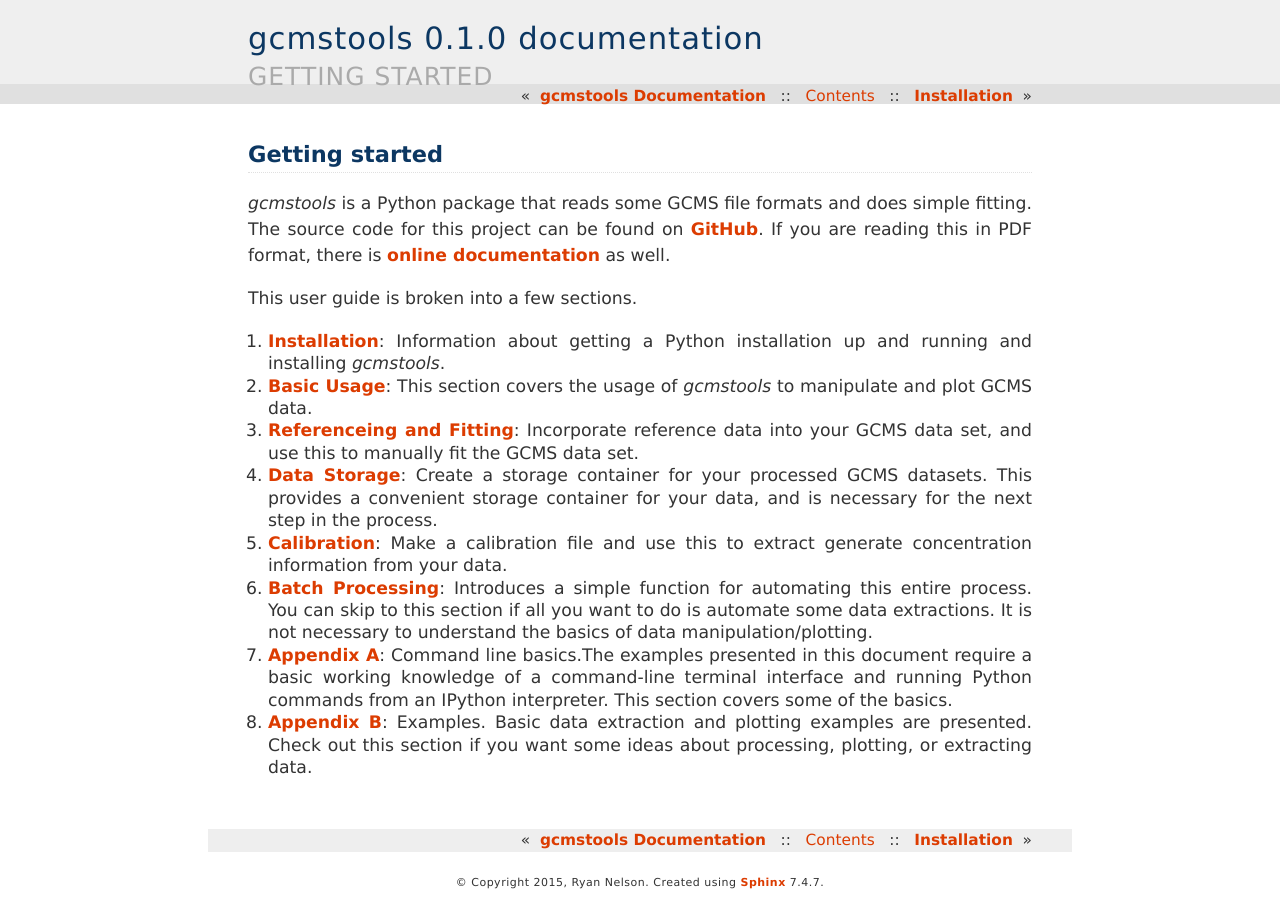
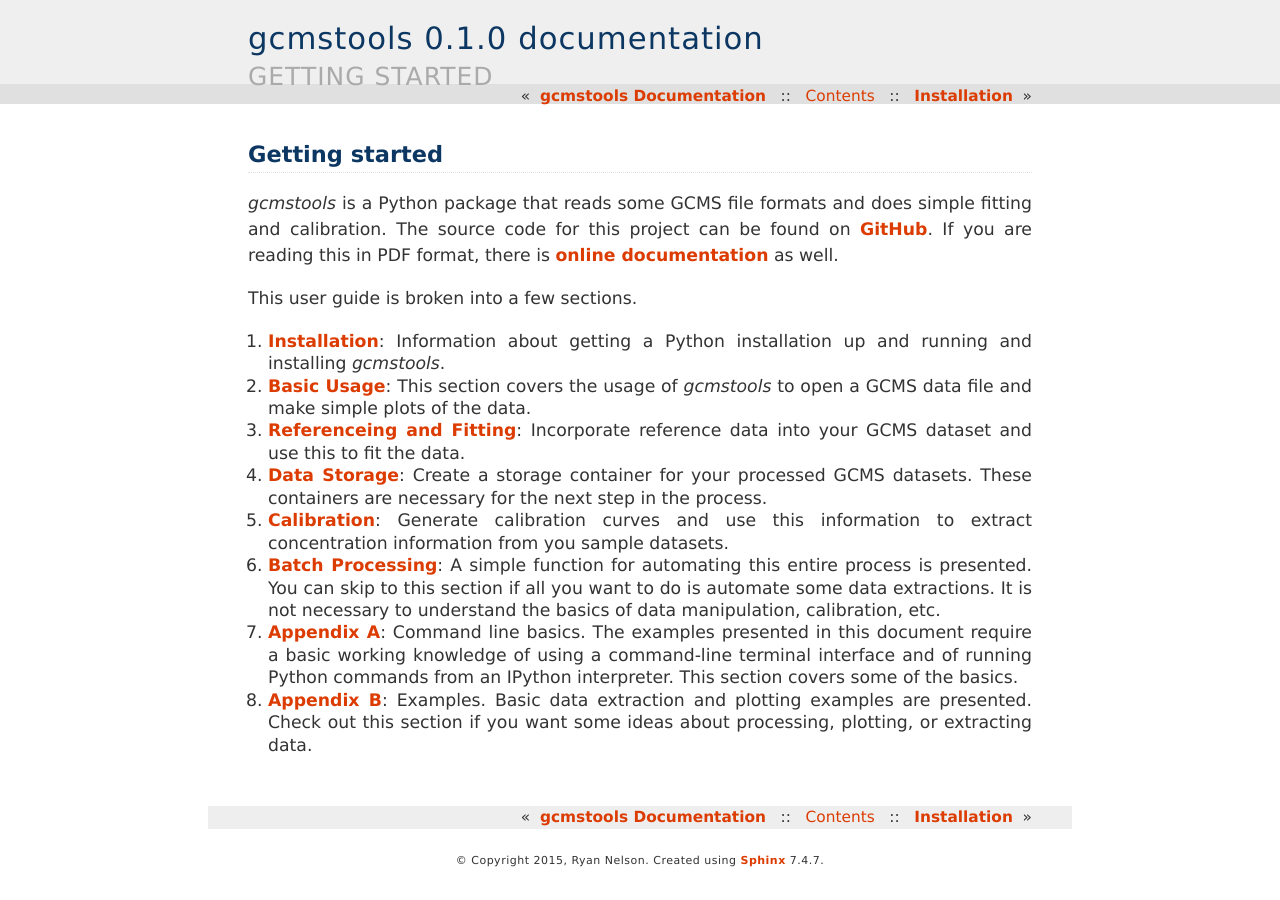
Before and after one commit to rnelsonchem/gcmstools, a Sphinx documentation site: the page built from docs/start.rst, in a window 1280 px wide. Built offline with Sphinx 7.4.7, drawn with Linux system fonts in a browser that asks for light colours.

Commit message:
Modify start and install docs

```diff
--- a/docs/start.rst
+++ b/docs/start.rst
@@ -2,8 +2,9 @@
 ###############
 
 *gcmstools* is a Python package that reads some GCMS file formats and does
-simple fitting. The source code for this project can be found on `GitHub`_. If
-you are reading this in PDF format, there is `online documentation`_ as well.
+simple fitting and calibration. The source code for this project can be found
+on `GitHub`_. If you are reading this in PDF format, there is `online
+documentation`_ as well.
 
 This user guide is broken into a few sections.
 
@@ -11,27 +12,27 @@
    installation up and running and installing *gcmstools*.
 
 #. :doc:`Basic Usage <basics>`: This section covers the usage of *gcmstools*
-   to manipulate and plot GCMS data.
+   to open a GCMS data file and make simple plots of the data.
 
-#. :doc:`Referenceing and Fitting <fitting>`: Incorporate reference data into your
-   GCMS data set, and use this to manually fit the GCMS data set.
+#. :doc:`Referenceing and Fitting <fitting>`: Incorporate reference data into
+   your GCMS dataset and use this to fit the data.
 
 #. :doc:`Data Storage <storage>`: Create a storage container for your
-   processed GCMS datasets. This provides a convenient storage container for
-   your data, and is necessary for the next step in the process.
+   processed GCMS datasets. These containers are necessary for the next step
+   in the process.
 
-#. :doc:`Calibration <calibration>`: Make a calibration file and use this to extract
-   generate concentration information from your data.
+#. :doc:`Calibration <calibration>`: Generate calibration curves and use this
+   information to extract concentration information from you sample datasets.
 
-#. :doc:`Batch Processing <autoint>`: Introduces a simple function for
-   automating this entire process. You can skip to this section if all you
-   want to do is automate some data extractions. It is not necessary to
-   understand the basics of data manipulation/plotting.
+#. :doc:`Batch Processing <autoint>`: A simple function for automating this
+   entire process is presented. You can skip to this section if all you want
+   to do is automate some data extractions. It is not necessary to understand
+   the basics of data manipulation, calibration, etc.
 
-#. :doc:`Appendix A <appendA>`: Command line basics.The examples presented in
-   this document require a basic working knowledge of a command-line terminal
-   interface and running Python commands from an IPython interpreter. This
-   section covers some of the basics.
+#. :doc:`Appendix A <appendA>`: Command line basics. The examples presented in
+   this document require a basic working knowledge of using a command-line
+   terminal interface and of running Python commands from an IPython
+   interpreter.  This section covers some of the basics.
 
 #. :doc:`Appendix B <appendB>`: Examples. Basic data extraction and plotting
    examples are presented. Check out this section if you want some ideas about
```
Also changed, not shown: docs/install.rst (+14 -14 lines).
